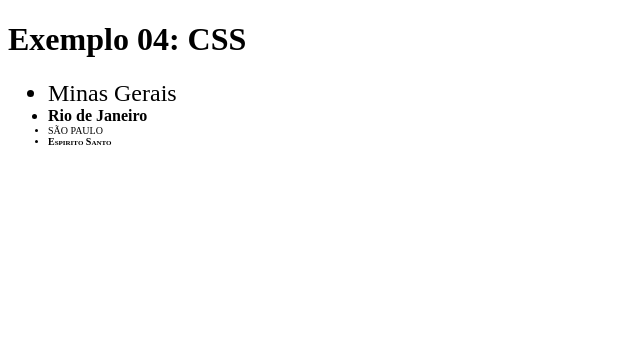
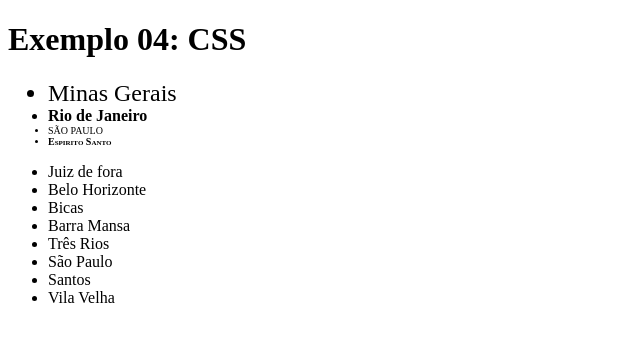
Before and after one commit to AlfredoLSN/EXM04, a plain HTML site: page index.html in a window 1280 px wide. Shown: the whole page, without its empty margins (0-640 px from the left). Drawn offline with Linux system fonts and the light colour scheme.

Commit message:
adiciona cidades

```diff
--- a/index.html
+++ b/index.html
@@ -5,6 +5,7 @@
     <meta http-equiv="X-UA-Compatible" content="IE=edge" />
     <meta name="viewport" content="width=device-width, initial-scale=1.0" />
     <title>Exemplo 04: CSS</title>
+
   </head>
   <body>
     <h1>Exemplo 04: CSS</h1>
@@ -30,5 +31,15 @@
         Espirito Santo
       </li>
     </ul>
+    <ul>
+        <li>Juiz de fora</li>
+        <li>Belo Horizonte</li>
+        <li>Bicas</li>
+        <li>Barra Mansa</li>
+        <li>Três Rios</li>
+        <li>São Paulo</li>
+        <li>Santos</li>
+        <li>Vila Velha</li>
+    </ul>
   </body>
 </html>
```
